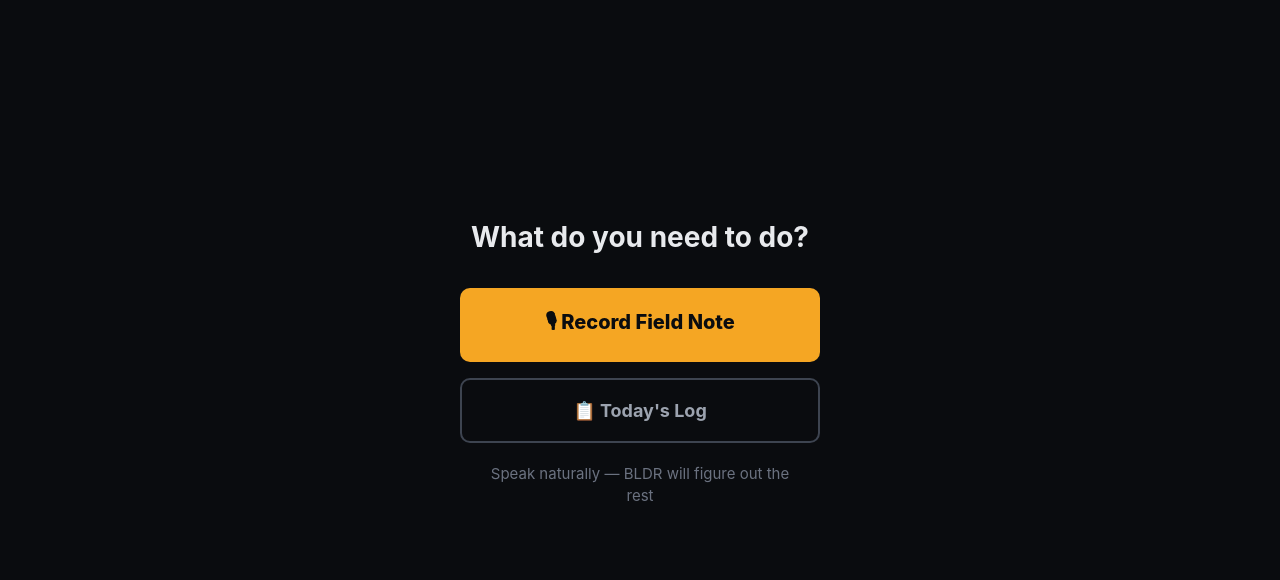
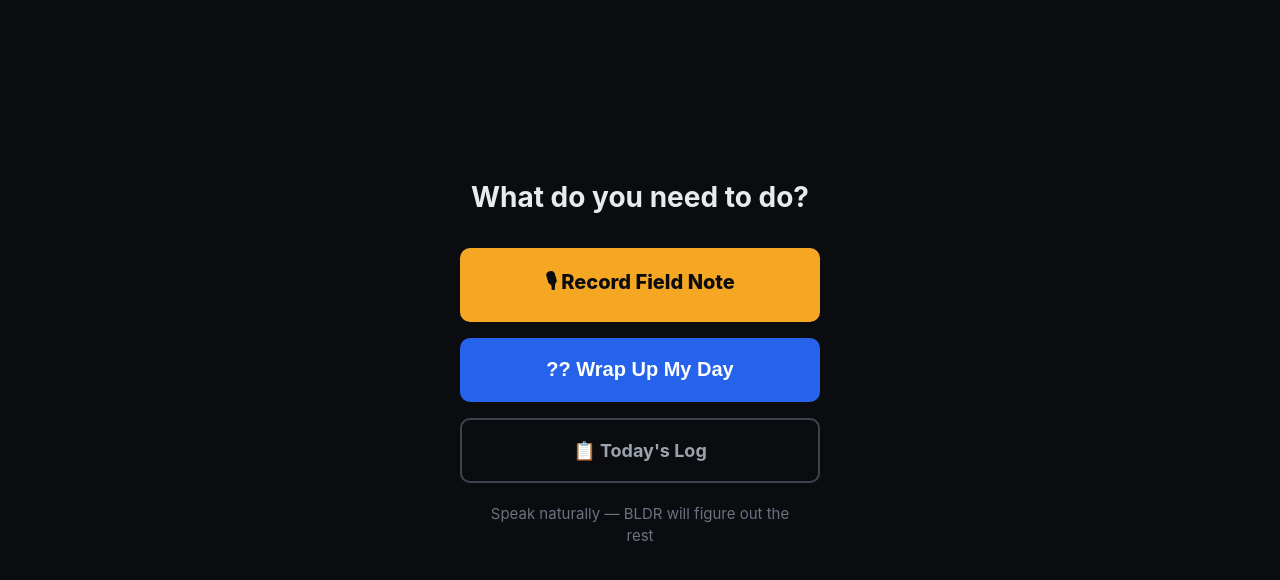
Before and after one commit to suzelwj-gh/bldr-mvp, a website: page public/dashboard.html in a window 1280 px wide. Shown: the part 70-650 px from the top of the page. Drawn offline with Linux system fonts and the light colour scheme; sample sign-in values are in the browser's storage.

Commit message:
Day 8: add Wrap Up My Day button

```diff
--- a/public/dashboard.html
+++ b/public/dashboard.html
@@ -115,7 +115,7 @@
       transform: scale(0.98);
     }
 
-    .log-btn {
+    .wrapup-btn { display: flex; align-items: center; justify-content: center; width: 100%; max-width: 360px; min-height: 64px; padding: 1.25rem 2rem; background: #2563eb; color: white; border: none; border-radius: 10px; font-size: 1.25rem; font-weight: 800; cursor: pointer; transition: background 0.2s; margin-bottom: 1rem; } .wrapup-btn:hover { background: #1d4ed8; } .log-btn {
       display: flex;
       align-items: center;
       justify-content: center;
@@ -165,7 +165,7 @@
   <main>
     <h1>What do you need to do?</h1>
     <a href="/record.html" class="record-btn">🎙 Record Field Note</a>
-    <a href="/log.html" class="log-btn">📋 Today's Log</a>
+    <button id="wrapUpBtn" class="wrapup-btn">?? Wrap Up My Day</button><a href="/log.html" class="log-btn">📋 Today's Log</a>
     <p class="subtitle">Speak naturally — BLDR will figure out the rest</p>
   </main>
 
@@ -179,7 +179,7 @@
     const name = localStorage.getItem('name') || 'User';
     document.getElementById('userName').textContent = name;
 
-    document.getElementById('logoutBtn').addEventListener('click', () => {
+    document.getElementById('wrapUpBtn').addEventListener('click', async () => { const token = localStorage.getItem('token'); if (!token) { window.location.href = '/login.html'; return; } const btn = document.getElementById('wrapUpBtn'); btn.textContent = 'Generating...'; btn.disabled = true; try { const res = await fetch('/api/report/daily', { method: 'POST', headers: { Authorization: 'Bearer ' + token } }); if (!res.ok) { const err = await res.json(); alert(err.error || 'Failed'); } else { const blob = await res.blob(); const url = URL.createObjectURL(blob); const a = document.createElement('a'); a.href = url; a.download = 'BLDR_Report.pdf'; a.click(); alert('Report sent to your PM!'); } } catch(e) { alert('Error'); } btn.textContent = 'Wrap Up My Day'; btn.disabled = false; }); document.getElementById('logoutBtn').addEventListener('click', () => {
       localStorage.removeItem('token');
       localStorage.removeItem('name');
       localStorage.removeItem('role');
```
